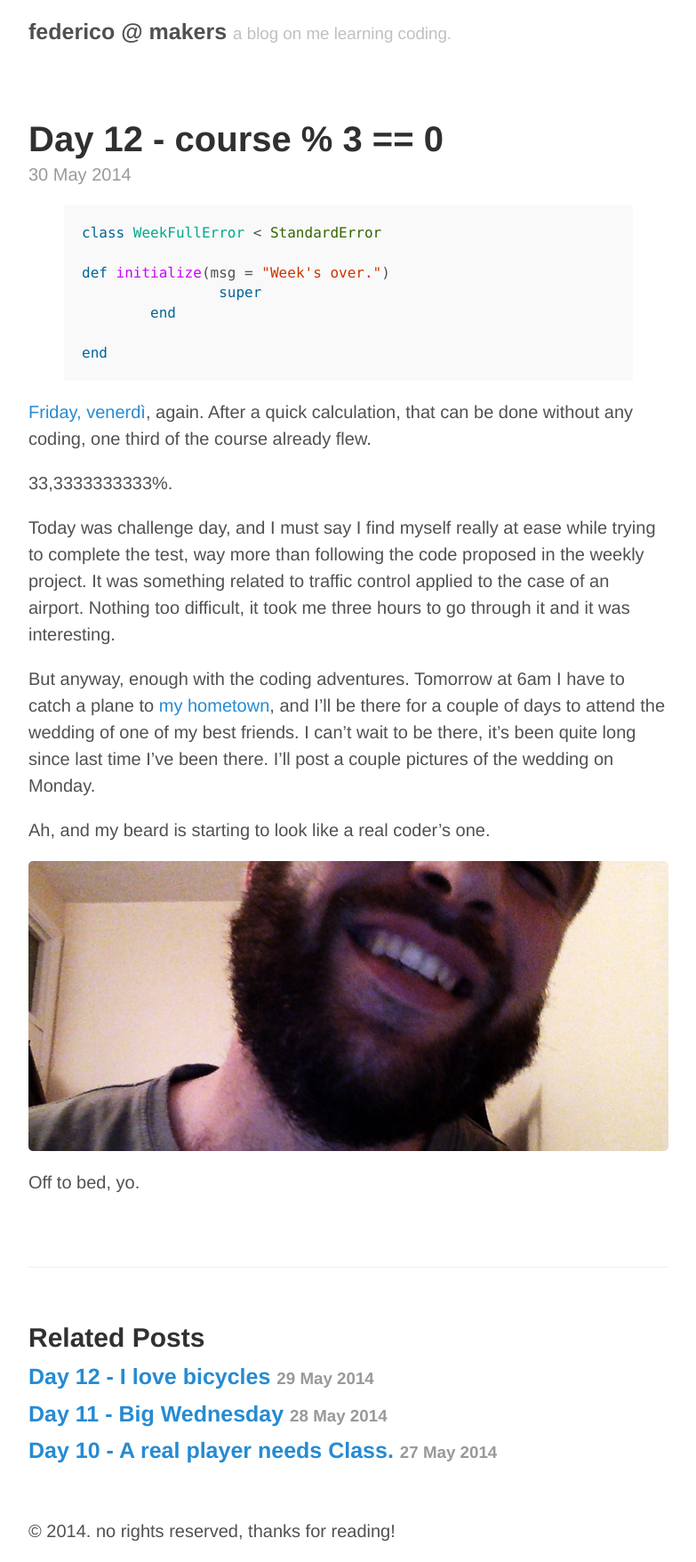
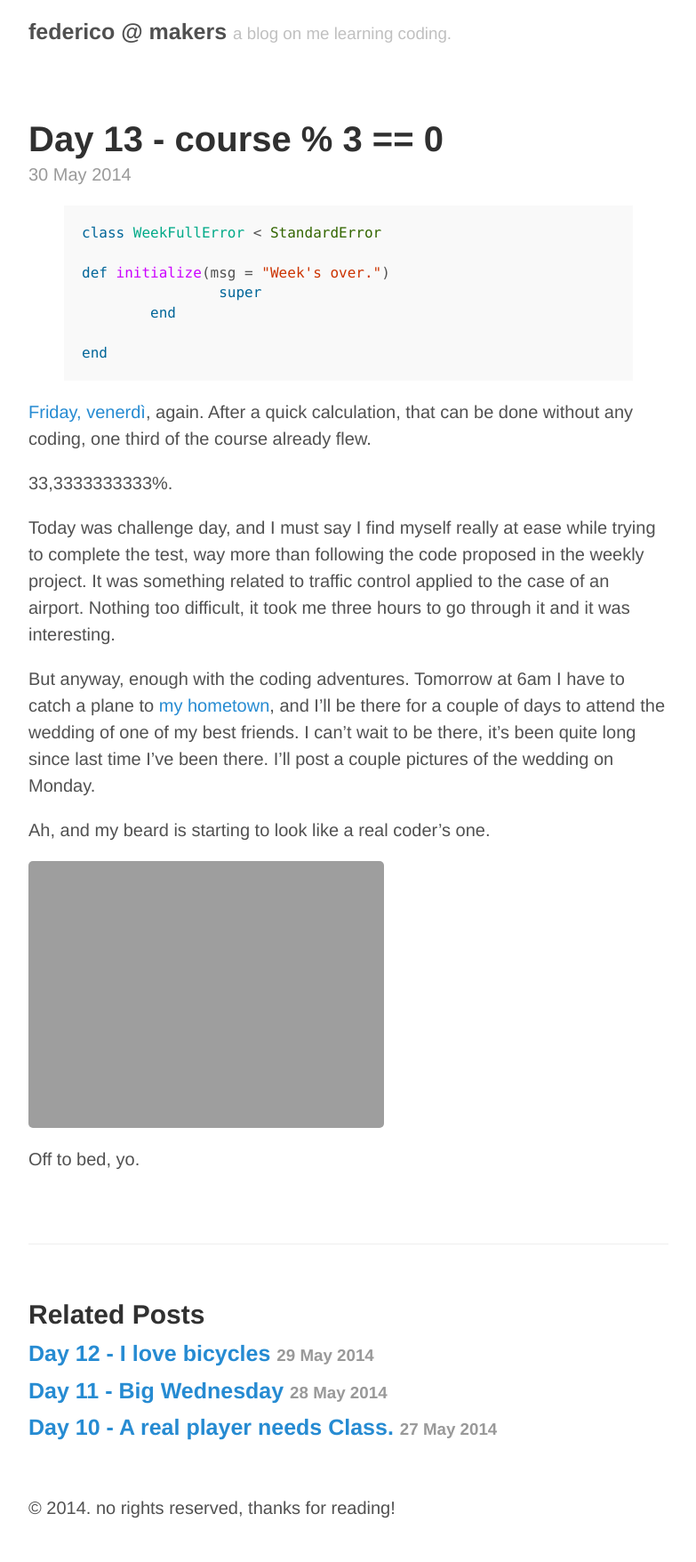
Before and after one commit to federicomaffei/federicomaffei.github.io, a Jekyll site: the page built from _posts/2014-05-30-day-13.md, in a window 1280 px wide. Shown: the whole page at 89% size, without its empty margins (248-1031 px from the left). Built offline with Jekyll 4.4.1, drawn with Linux system fonts in a browser that asks for light colours; Markdown is read by kramdown in place of the engine named in the settings; after the commit the page ends 1730 px from its top, so only the background shows below that.

Commit message:
post correction

```diff
--- a/_posts/2014-05-30-day-13.md
+++ b/_posts/2014-05-30-day-13.md
@@ -1,6 +1,6 @@
 ---
 layout: post
-title: Day 12 - course % 3 == 0
+title: Day 13 - course % 3 == 0
 ---
 
 {% highlight ruby %}
@@ -27,6 +27,6 @@ I can't wait to be there, it's been quite long since last time I've been there.
 
 Ah, and my beard is starting to look like a real coder's one.
 
-![BEARD](http://federicomaffei.github.io/public/images/beard.jpg)
+![BEARD](http://federicomaffei.github.io/public/images/beard.jpqg)
 
 Off to bed, yo.
```
